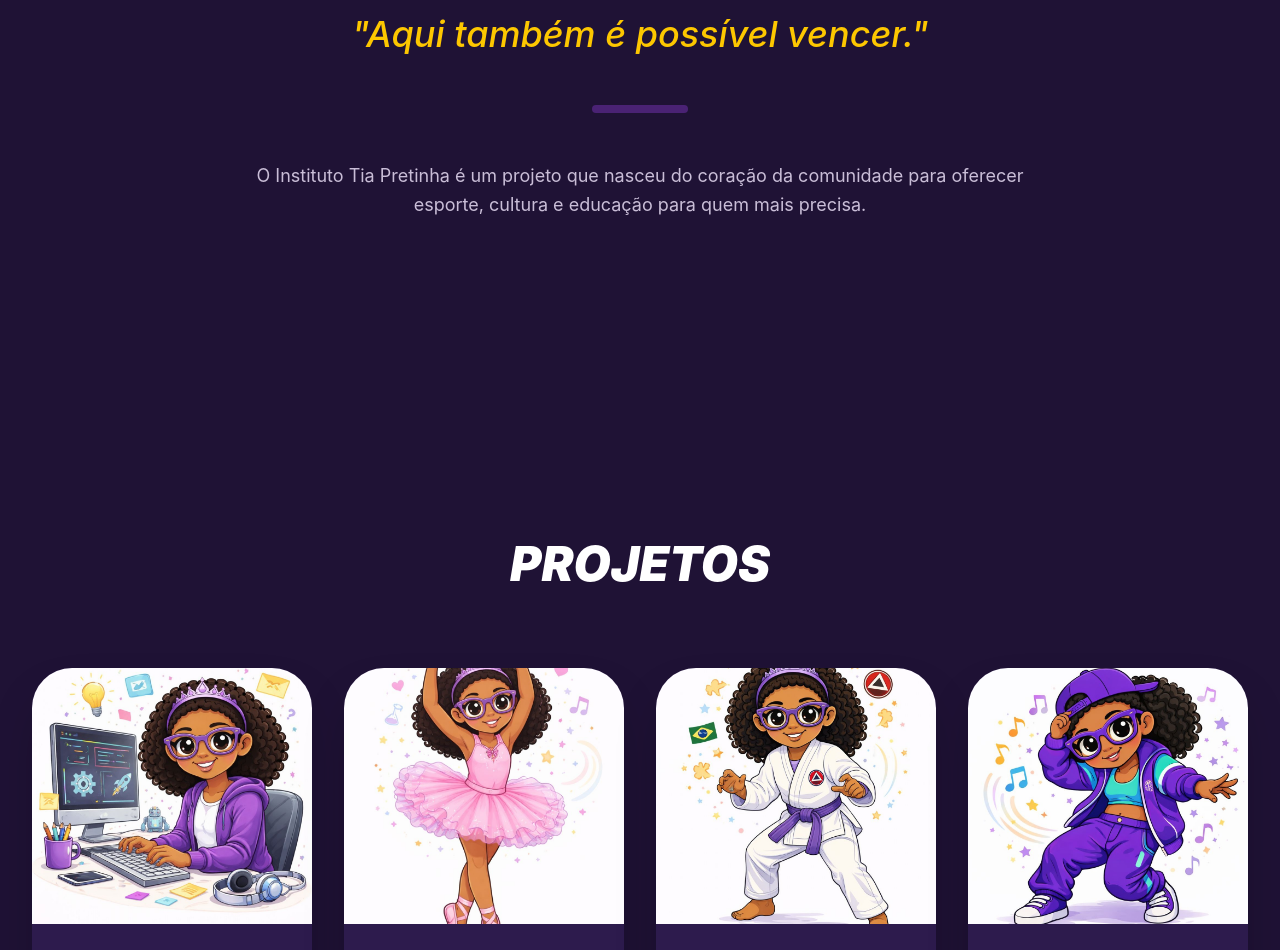
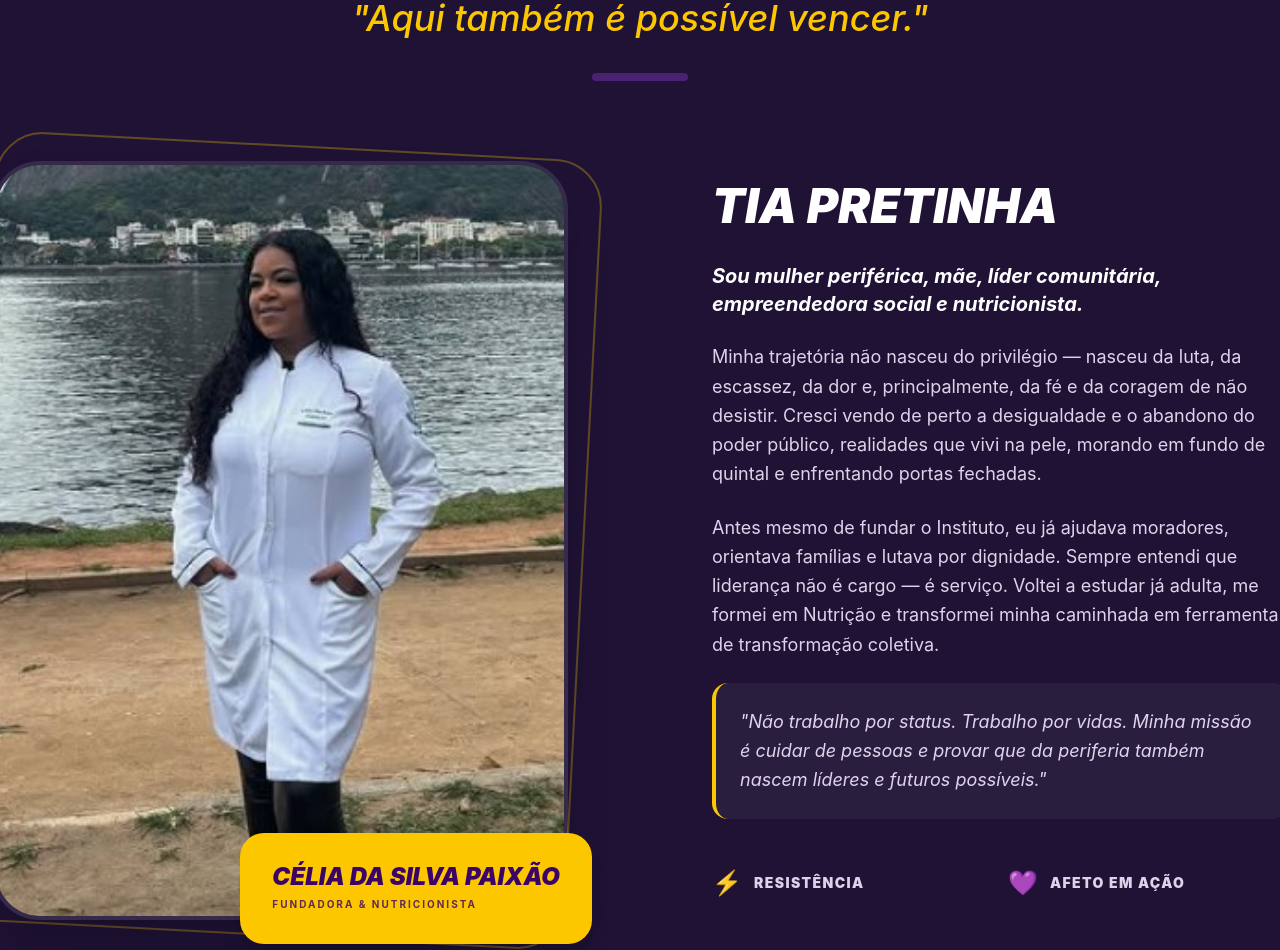
Before and after one commit to erickcardosoitp/website_tia_pretinha, a React (Vite) app: page / in a window 1280 px wide. Shown: the part 1060-2010 px from the top of the page. Built offline with nearby package versions, Linux system fonts and the light colour scheme.

Commit message:
Alteração na sessão Sobre Nós

```diff
--- a/src/App.jsx
+++ b/src/App.jsx
@@ -231,16 +231,82 @@ function App() {
       </header>
 
       {/* SOBRE NÓS */}
-      <section id="sobre-nos" className="py-40 bg-[#1F1235] px-8 text-center">
-        <div className="max-w-6xl mx-auto reveal transition-all duration-1000 transform translate-y-10 opacity-0">
-          <h2 className="text-5xl md:text-7xl font-black mb-10 uppercase italic">SOBRE NÓS</h2>
-          <p className="text-2xl md:text-4xl text-yellow-400 font-medium leading-tight mb-12 italic max-w-5xl mx-auto">"Aqui também é possível vencer."</p>
-          <div className="h-2 w-24 bg-purple-500 mx-auto rounded-full opacity-30"></div>
-          <p className="mt-12 text-purple-100/80 text-lg max-w-3xl mx-auto leading-relaxed">
-            O Instituto Tia Pretinha é um projeto que nasceu do coração da comunidade para oferecer esporte, cultura e educação para quem mais precisa.
+<section id="sobre-nos" className="py-40 bg-[#1F1235] px-8">
+  <div className="max-w-7xl mx-auto">
+    {/* Título da Seção */}
+    <div className="text-center mb-20 reveal transition-all duration-1000 transform translate-y-10 opacity-0">
+      <h2 className="text-5xl md:text-7xl font-black mb-6 uppercase italic tracking-tighter">SOBRE NÓS</h2>
+      <p className="text-2xl md:text-4xl text-yellow-400 font-medium leading-tight italic max-w-5xl mx-auto">
+        "Aqui também é possível vencer."
+      </p>
+      <div className="h-2 w-24 bg-purple-500 mx-auto mt-8 rounded-full opacity-30"></div>
+    </div>
+
+    {/* Bloco Biográfico: Tia Pretinha */}
+    <div className="grid grid-cols-1 lg:grid-cols-2 gap-16 items-center">
+
+      {/* Imagem com Moldura Estilizada */}
+      <div className="relative reveal transition-all duration-1000 transform -translate-x-10 opacity-0">
+        <div className="absolute -inset-4 border-2 border-yellow-400/30 rounded-[3rem] rotate-3 -z-10"></div>
+        <div className="overflow-hidden rounded-[3rem] shadow-2xl border-4 border-white/10 aspect-[4/5] lg:aspect-auto">
+          <img
+            src="/tiacelia.jpg"
+            alt="Célia da Silva Paixão - Tia Pretinha"
+            className="w-full h-full object-cover hover:scale-105 transition-transform duration-700"
+          />
+        </div>
+        <div className="absolute -bottom-6 -right-6 bg-yellow-400 text-purple-950 p-8 rounded-3xl shadow-xl hidden md:block">
+          <p className="font-black text-2xl uppercase italic leading-none">Célia da Silva Paixão</p>
+          <p className="text-[10px] font-bold uppercase tracking-[0.2em] mt-2 opacity-80">Fundadora & Nutricionista</p>
+        </div>
+      </div>
+
+      {/* Conteúdo de Texto */}
+      <div className="reveal transition-all duration-1000 transform translate-x-10 opacity-0 text-left">
+        <h3 className="text-3xl md:text-5xl font-black text-yellow-400 mb-8 uppercase italic leading-none">
+          <span className="text-white">Tia Pretinha</span>
+        </h3>
+
+        <div className="space-y-6 text-purple-100/90 text-lg leading-relaxed">
+          <p className="font-bold text-xl text-white italic">
+            Sou mulher periférica, mãe, líder comunitária, empreendedora social e nutricionista.
           </p>
+
+          <p>
+            Minha trajetória não nasceu do privilégio — nasceu da luta, da escassez, da dor e, principalmente, da fé e da coragem de não desistir. Cresci vendo de perto a desigualdade e o abandono do poder público, realidades que vivi na pele, morando em fundo de quintal e enfrentando portas fechadas.
+          </p>
+
+          <p>
+            Antes mesmo de fundar o Instituto, eu já ajudava moradores, orientava famílias e lutava por dignidade. Sempre entendi que liderança não é cargo — é serviço. Voltei a estudar já adulta, me formei em Nutrição e transformei minha caminhada em ferramenta de transformação coletiva.
+          </p>
+
+          <p className="bg-white/5 p-6 rounded-2xl border-l-4 border-yellow-400 italic">
+            "Não trabalho por status. Trabalho por vidas. Minha missão é cuidar de pessoas e provar que da periferia também nascem líderes e futuros possíveis."
+          </p>
+
+          <div className="pt-6 grid grid-cols-1 md:grid-cols-2 gap-4">
+            <div className="flex items-center gap-3">
+              <span className="text-yellow-400 text-2xl">⚡</span>
+              <span className="font-black uppercase text-sm tracking-widest">Resistência</span>
+            </div>
+            <div className="flex items-center gap-3">
+              <span className="text-yellow-400 text-2xl">💜</span>
+              <span className="font-black uppercase text-sm tracking-widest">Afeto em Ação</span>
+            </div>
+          </div>
         </div>
-      </section>
+      </div>
+    </div>
+
+    {/* Manifesto Final */}
+    <div className="mt-24 text-center reveal transition-all duration-1000 opacity-0">
+       <p className="text-xl md:text-2xl font-light italic text-purple-200">
+         "Sou prova viva de que quando Deus planta um propósito, <br className="hidden md:block"/>
+         nenhuma dificuldade consegue arrancar."
+       </p>
+    </div>
+  </div>
+</section>
 
       {/* PROJETOS - APENAS ESTA SEÇÃO */}
 <section id="projetos" className="py-40 px-8 bg-[#1F1235]">
```
Also changed, not shown: public/tiacelia.jpg (added).
